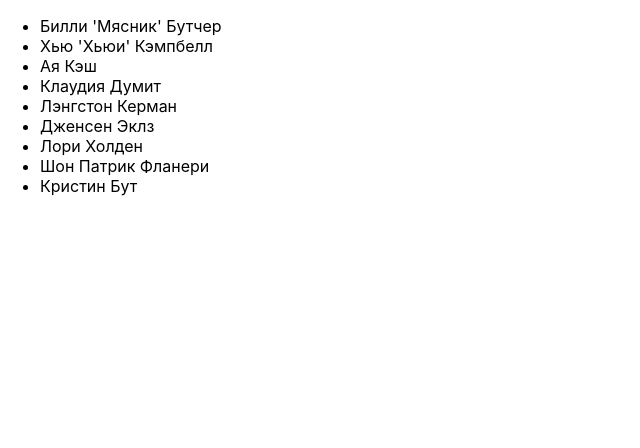
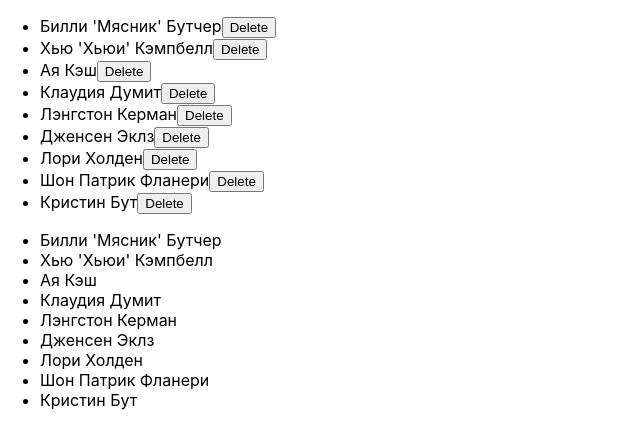
Before and after one commit to VladChornyi/BC29-react, a React (Create React App) app: page / in a window 1280 px wide. Shown: the top 448 px of the page, without its empty margins (0-640 px from the left). Built offline with nearby package versions, Linux system fonts and the light colour scheme.

Commit message:
переделали App на класс

```diff
--- a/src/components/ActerList/Acter.jsx
+++ b/src/components/ActerList/Acter.jsx
@@ -1,31 +1,20 @@
-import { Component } from 'react';
+// import { Component } from 'react';
 import PropTypes from 'prop-types';
 
-export class Actors extends Component {
-  state = {
-    actors: this.props.actors,
-  };
-  actorDelete = event => {
-    this.setState(prevState => {
-      return { actors: prevState.actors.filter(actor => actor.id !== event.target.id) };
-    });
-  };
-  getSomathing = () => this.props.actors.length;
-  render() {
-    // console.log('this.props', this.props)
+export function Actors({ actors, actorDelete }) {
     return (
       <ul>
-        {this.state.actors.map(actor => (
+        {actors.map(actor => (
           <li key={actor.id}>
             <span>{actor.name}</span>
-            <button id={actor.id} onClick={this.actorDelete}>
+            <button id={actor.id} onClick={actorDelete}>
               Delete
             </button>
           </li>
         ))}
       </ul>
     );
-  }
+
 }
 
 Actors.propTypes = {
--- a/src/components/App.jsx
+++ b/src/components/App.jsx
@@ -1,15 +1,32 @@
+import { Component } from 'react';
+
 import './App.css'
 import actors from '../data/acter.json'
-// import { Actors } from '../components/ActerList/Acter.jsx'
+import { Actors } from '../components/ActerList/Acter.jsx'
 import { ProductsList } from './ProductsList'
 
-function App() {
-  return (
+class App extends Component {
+
+  state = {
+    actors: actors,
+  };
+
+  actorDelete = event => {
+      console.log(event.target.id)
+    this.setState(prevState => {
+      return { actors: prevState.actors.filter(actor => actor.id != event.target.id) };
+    });
+  };
+
+  render() {
+    return (
     <>
-      {/* <Actors actors={actors} /> */}
+      <Actors actors={this.state.actors} actorDelete={this.actorDelete} />
       <ProductsList actors={actors} />
     </>
   )
 }
+  }
+
 
 export default App
```
